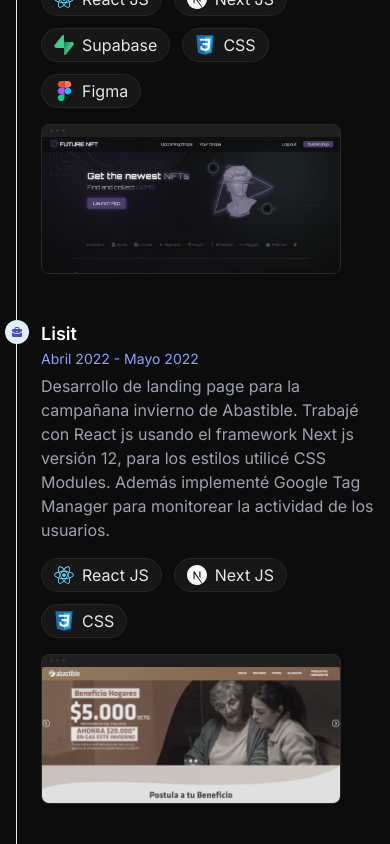
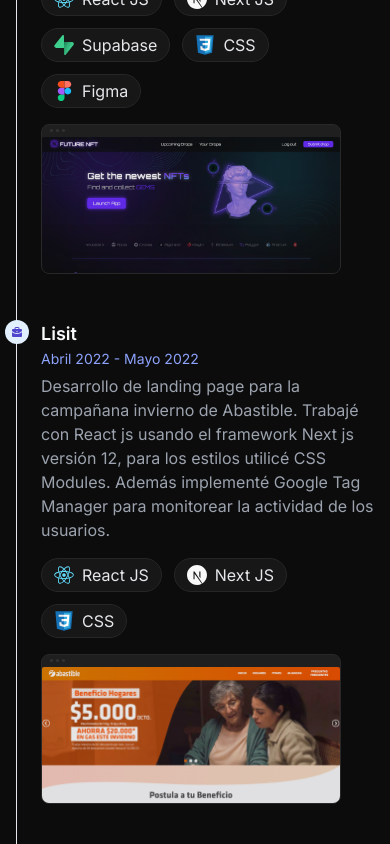
Before and after one commit to haracena/portfolio-haracena, a Next.js app: page / in a window 390 px wide. Shown: the part 2540-3384 px from the top of the page. Built offline with nearby package versions, Linux system fonts and the light colour scheme.

Commit message:
Cambia la saturacion de la imagen experience en mobile

```diff
--- a/app/components/ExperienceImage.jsx
+++ b/app/components/ExperienceImage.jsx
@@ -14,7 +14,7 @@ export default function ExperienceImage({ imageUrl, color, projectUrl }) {
           width={300}
           height={150}
           alt="Abastible"
-          className="absolute top-3 left-0 rounded-[2px] saturate-[0.25] brightness-90 object-cover transition-all duration-300 group-hover:saturate-100 group-hover:brightness-100"
+          className="absolute top-3 left-0 rounded-[2px] md:saturate-[0.25] brightness-90 object-cover transition-all duration-300 group-hover:saturate-100 group-hover:brightness-100"
         />
         <div className="w-[3px] h-[3px] rounded-full bg-[#333333] absolute top-[4px] left-2 group-hover:bg-[#FF5E57] group-hover:opacity-60 transition-all duration-300"></div>
         <div className="w-[3px] h-[3px] rounded-full bg-[#333333] absolute top-[4px] left-[14px] group-hover:bg-[#FEBB2E] group-hover:opacity-60 transition-all duration-300"></div>
```
